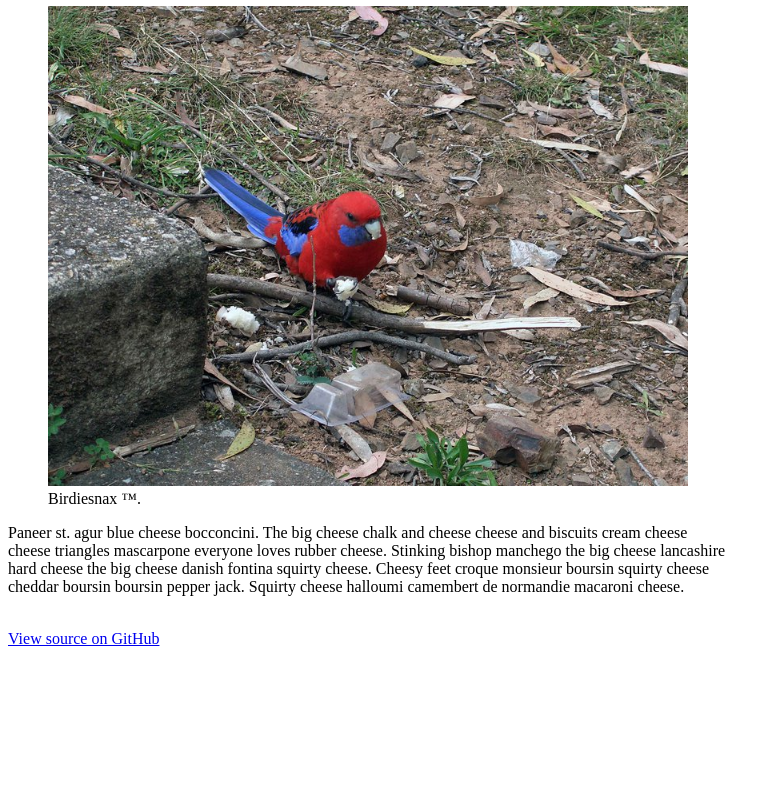
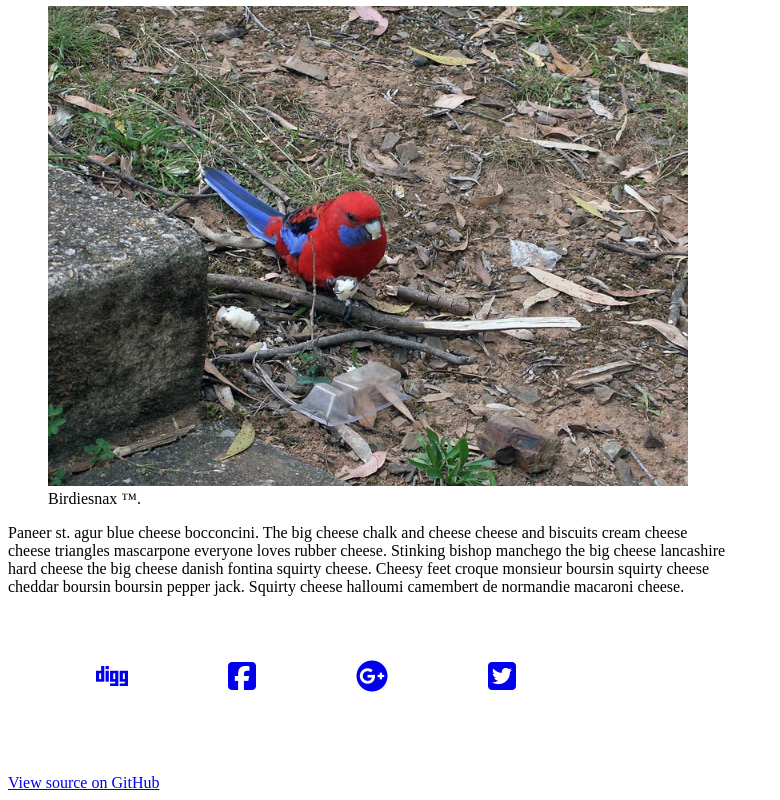
Before and after one commit to pixiephreak/fend-portfolio, a website: page index.html in a window 1280 px wide. Shown: the part 4966-5766 px from the top of the page, without its empty margins (0-780 px from the left). Before the commit the page ends 5622 px from the top, so only its background shows below. Drawn offline with Linux system fonts and the light colour scheme.

Commit message:
Add links to icon buttons

```diff
--- a/css/main.css
+++ b/css/main.css
@@ -33,3 +33,17 @@ img {
 #flourish {
 	display: none;
 }
+
+footer i {
+	padding: 1.5em;
+
+}
+
+ul {
+	list-style-type: none;
+
+}
+
+li{
+	display: inline;
+}
--- a/index.html
+++ b/index.html
@@ -2,7 +2,7 @@
 <html>
 <head>
 
-<meta charset="utf-8">
+  <meta charset="utf-8">
   <meta name="description" content="Udacity Responsive Images course project" />
   <meta name="author" content="//samdutton.com">
   <meta name="viewport" content="width=device-width, minimum-scale=1.0, initial-scale=1.0, user-scalable=yes">
@@ -18,6 +18,7 @@
   <title>My responsive blog: picture story</title>
 
   <link rel="stylesheet" href="css/main.css" />
+  <script src="https://use.fontawesome.com/bdf18541d4.js"></script>
 
 </head>
 
@@ -104,6 +105,15 @@
   <!--
   Flourish credit: http://pixabay.com/en/flourish-line-border-decoration-31609/
   -->
+  <footer>
+    <ul>
+      <li><a href="http://digg.com" rel="noopener noreferrer" target= "_blank"><i class="fa fa-digg fa-2x" aria-hidden="true"></i></a></li>
+      <li><a href="http://facebook.com" rel="noopener noreferrer" target= "_blank"><i class="fa fa-facebook-square fa-2x" aria-hidden="true"></i></a></li>
+      <li><a href="http://google.com/plus" rel="noopener noreferrer" target= "_blank"><i class="fa fa-google-plus-official fa-2x" aria-hidden="true"></i></a></li>
+      <li><a href="http://twitter.com" rel="noopener noreferrer" target= "_blank"><i class="fa fa-twitter-square fa-2x" aria-hidden="true"></i></a></li>
+    </ul>
+
+  </footer>
 
   <br>
   <a href="//github.com/udacity/responsive-images/tree/master/project/start" title="View source for this page on GitHub" id="viewSource">View source on GitHub</a>
```
